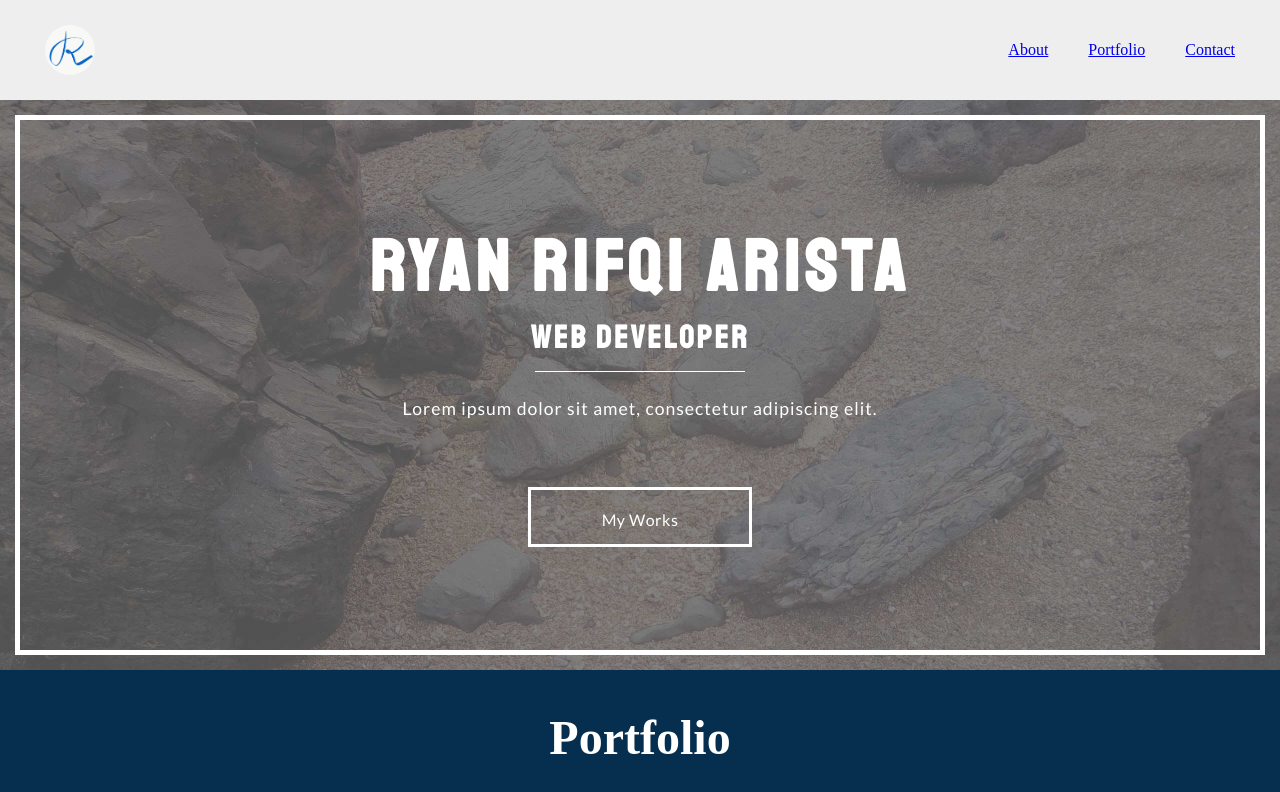
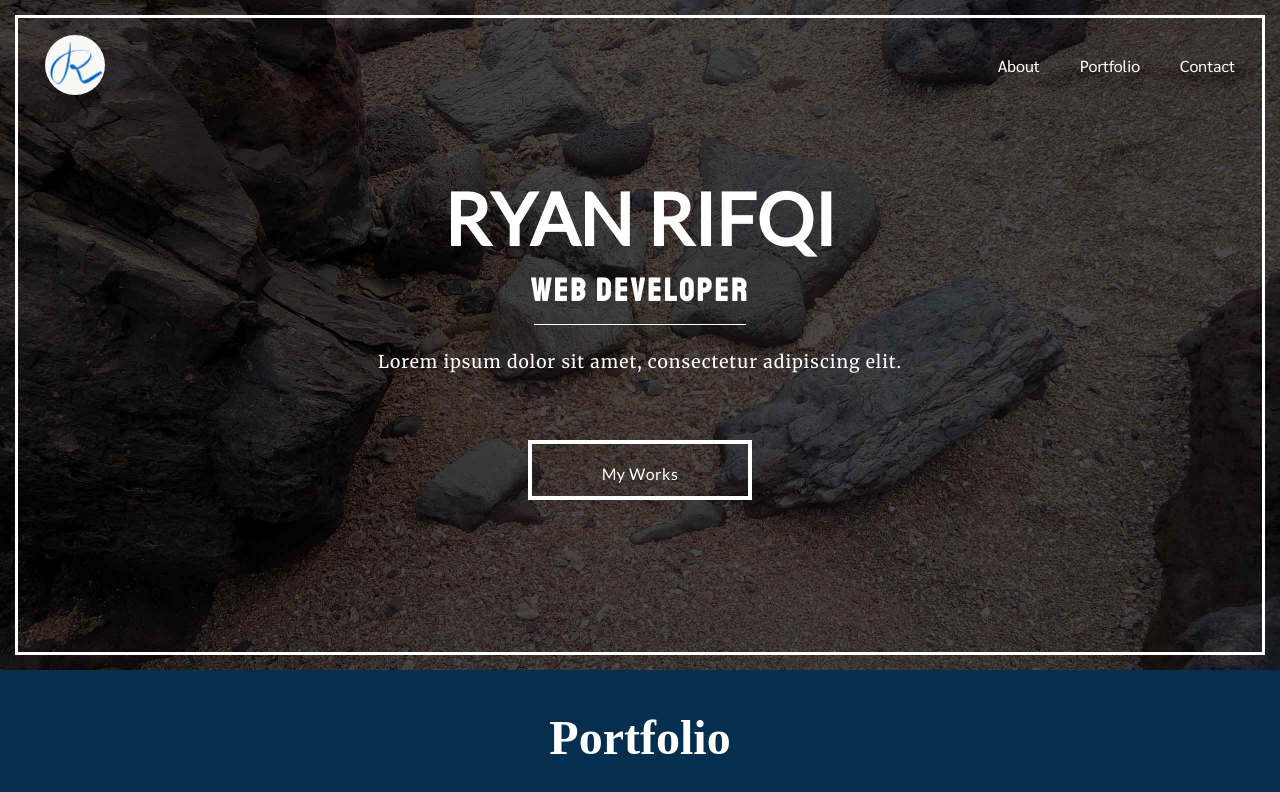
Before and after one commit to ryanrfq/ryanrfq.github.io, a plain HTML site: page index.html in a window 1280 px wide. Shown: the top 792 px of the page. Drawn offline with Linux system fonts and the light colour scheme.

Commit message:
Further improve splash visual look

```diff
--- a/index.html
+++ b/index.html
@@ -6,7 +6,7 @@
     <title>Ryan Rifqi | Web Developer</title>
     <meta name="viewport" content="width=device-width, initial-scale=1">
 
-    <link href="https://fonts.googleapis.com/css?family=Staatliches|Lato" rel="stylesheet">
+    <link href="https://fonts.googleapis.com/css?family=Staatliches|Lato|Sarabun|Merriweather" rel="stylesheet">
     <link rel="stylesheet" type="text/css" media="screen" href="style.css" />
 </head>
 
@@ -27,7 +27,7 @@
 
     </div>
     <div class="splash">
-        <h2>Ryan Rifqi Arista</h2>
+        <h2>RYAN RIFQI</h2>
         <h1>Web Developer</h1>
         <hr>
         <p>Lorem ipsum dolor sit amet, consectetur adipiscing elit.</p>
--- a/style.css
+++ b/style.css
@@ -12,7 +12,8 @@ body {
 header {
     position: relative;
 
-    background-image: linear-gradient(rgba(102, 102, 102, 0.8), rgba(102, 102, 102, 0.8)),
+
+    background-image: linear-gradient(rgba(0, 0, 0, 0.7), rgba(0, 0, 0, 0.7)),
                         url("assets/img/bg-splash.jpg");
     background-size: 100%;
 
@@ -50,10 +51,11 @@ footer {
     justify-content: center;
 
     margin: 15px;
+    /* padding-top: 100px; */
 
-    height: 540px;
+    height: 640px;
 
-    border: 5px solid #FFF;
+    border: 3px solid #FFF;
 
     color: #FFF;
 
@@ -61,19 +63,20 @@ footer {
 }
 
 .splash h1, .splash h2 {
-    font-family: 'Staatliches', cursive;
 
     margin: 5px;
 }
 
 .splash h2 {
-    letter-spacing: 6px;
+    /* letter-spacing: 6px; */
 
     font-size: 4.5em;
-    margin: 0;
+    /* margin: 0; */
 }
 
 .splash h1 {
+    font-family: 'Staatliches', cursive;
+
     letter-spacing: 3px;
 }
 
@@ -87,6 +90,7 @@ footer {
 }
 
 .splash p {
+    font-family: 'Merriweather', serif;
     font-size: 1.1em;
     letter-spacing: 1px;
 
@@ -107,21 +111,25 @@ footer {
 
     color: #FFF;
 
-    border: 3px solid #FFF;
+    border: 4px solid #FFF;
 }
 
 nav {
-    position: sticky;
-    top: 0px;
+    position: fixed;
+    /* top: 10px; */
     z-index: 9;
 
     display: flex;
     flex-direction: row;
     justify-content: space-between;
 
-    height: 100px;
+    padding-top: 10px;
 
-    background-color: #EEE;
+    width: 100%;
+    height: 120px;
+
+    background-color: #00000000;
+    /* background-image: linear-gradient(rgba(0, 0, 0, 0.9), rgba(0, 0, 0, 0)); */
 }
 
 nav ul{
@@ -146,6 +154,10 @@ nav a {
     align-items: center;
 
     height: 90%;
+
+    font-family: 'Sarabun', sans-serif;
+    color: #FFF;
+    text-decoration: none;
 }
 
 #logo {
```
